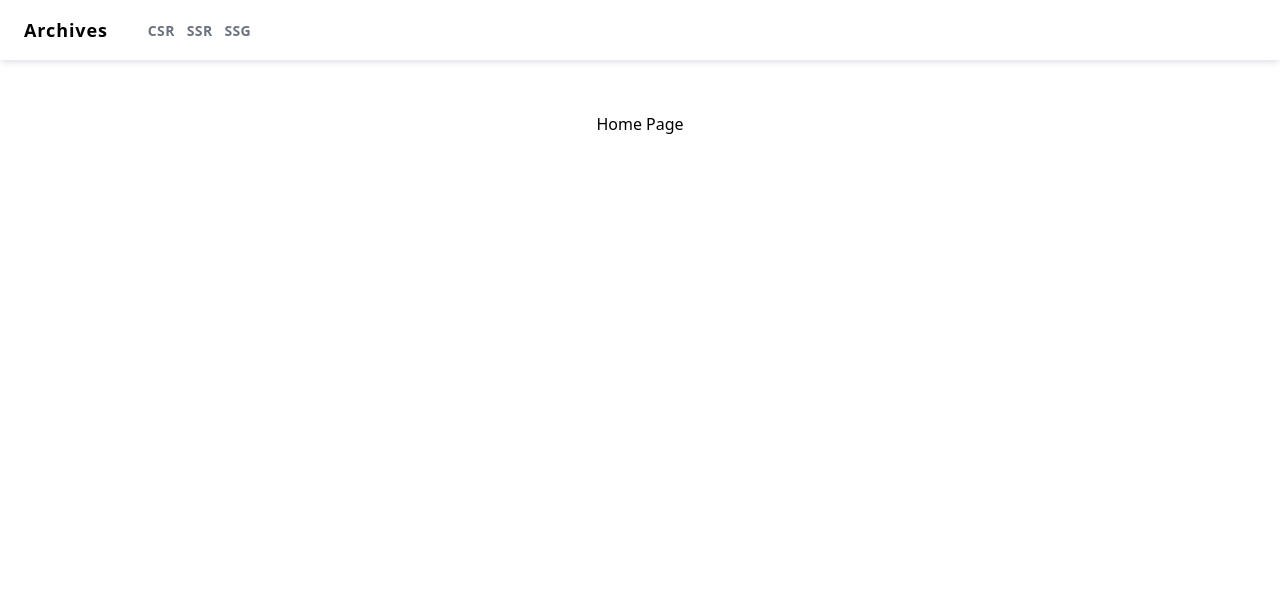
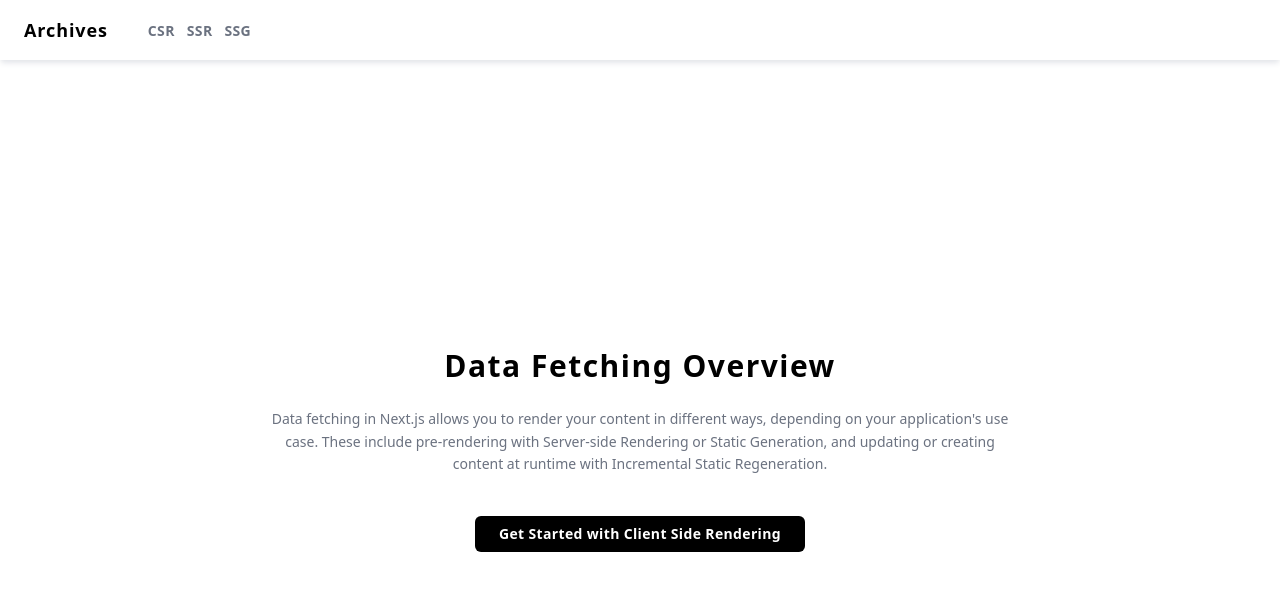
Before and after one commit to jazztinecruz/api-fetching-methods, a Next.js app: page / in a window 1280 px wide. Shown: the top 590 px of the page. Built offline with nearby package versions, Linux system fonts and the light colour scheme.

Commit message:
Add home  page

```diff
--- a/pages/index.tsx
+++ b/pages/index.tsx
@@ -1,9 +1,27 @@
+import Button from '../components/elements/button'
 import Layout from '../components/layout'
 
 const Home = () => {
   return (
     <Layout>
-      <div>Home Page</div>
+      <section className='h-full grid justify-center items-center'>
+        <div className="flex flex-col gap-6 text-center items-center">
+          <h1 className="text-2xl lg:text-3xl font-black tracking-wider">
+            Data Fetching Overview
+          </h1>
+          <p className="text-sm text-gray-500 trackig-wide leading-relaxed">
+            Data fetching in Next.js allows you to render your content in
+            different ways, depending on your application's use case. These
+            include pre-rendering with Server-side Rendering or Static
+            Generation, and updating or creating content at runtime with
+            Incremental Static Regeneration.
+          </p>
+
+          <div className='mt-4'>
+            <Button name="Get Started with Client Side Rendering" link='/client-side-rendering' />
+          </div>
+        </div>
+      </section>
     </Layout>
   )
 }
```
